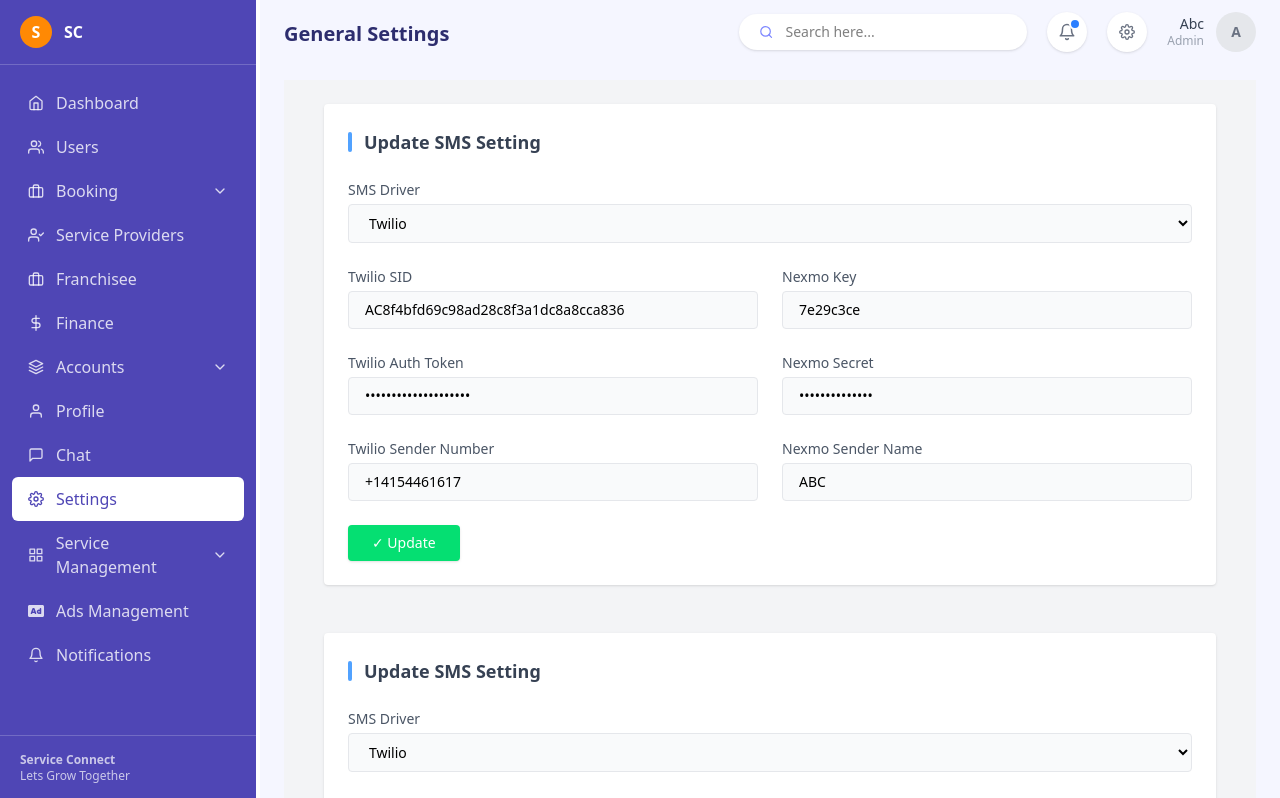
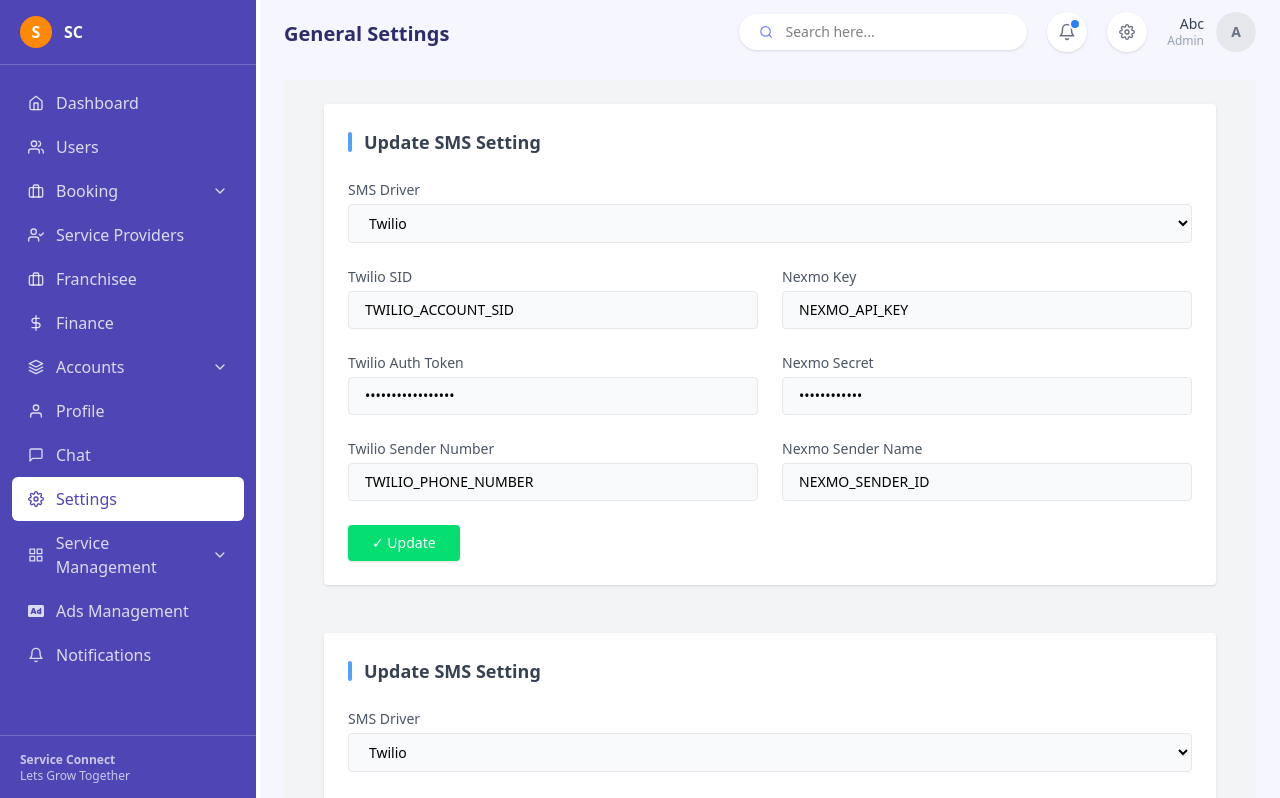
Before and after one commit to vishnu9475/Service-Connect-Admin, a React (Vite) app: page /generalsettings in a window 1280 px wide. Shown: the top 798 px of the page. Built offline with nearby package versions, Linux system fonts and the light colour scheme.

Commit message:
initial commit

```diff
--- a/src/componants/midhun/SettingCard.jsx
+++ b/src/componants/midhun/SettingCard.jsx
@@ -3,14 +3,15 @@ import { useState } from "react";
 
 export default function SettingCard() {
   const [formData, setFormData] = useState({
-    smsDriver: "Twilio",
-    twilioSid: "AC8f4bfd69c98ad28c8f3a1dc8a8cca836",
-    nexmoKey: "7e29c3ce",
-    twilioAuthToken: "********************",
-    nexmoSecret: "**************",
-    twilioSender: "+14154461617",
-    nexmoSender: "ABC",
-  });
+  smsDriver: "Twilio",
+  twilioSid: "TWILIO_ACCOUNT_SID",
+  nexmoKey: "NEXMO_API_KEY",
+  twilioAuthToken: "TWILIO_AUTH_TOKEN",
+  nexmoSecret: "NEXMO_SECRET",
+  twilioSender: "TWILIO_PHONE_NUMBER",
+  nexmoSender: "NEXMO_SENDER_ID",
+});
+
 
   const handleChange = (e) => {
     setFormData({ ...formData, [e.target.name]: e.target.value });
```
